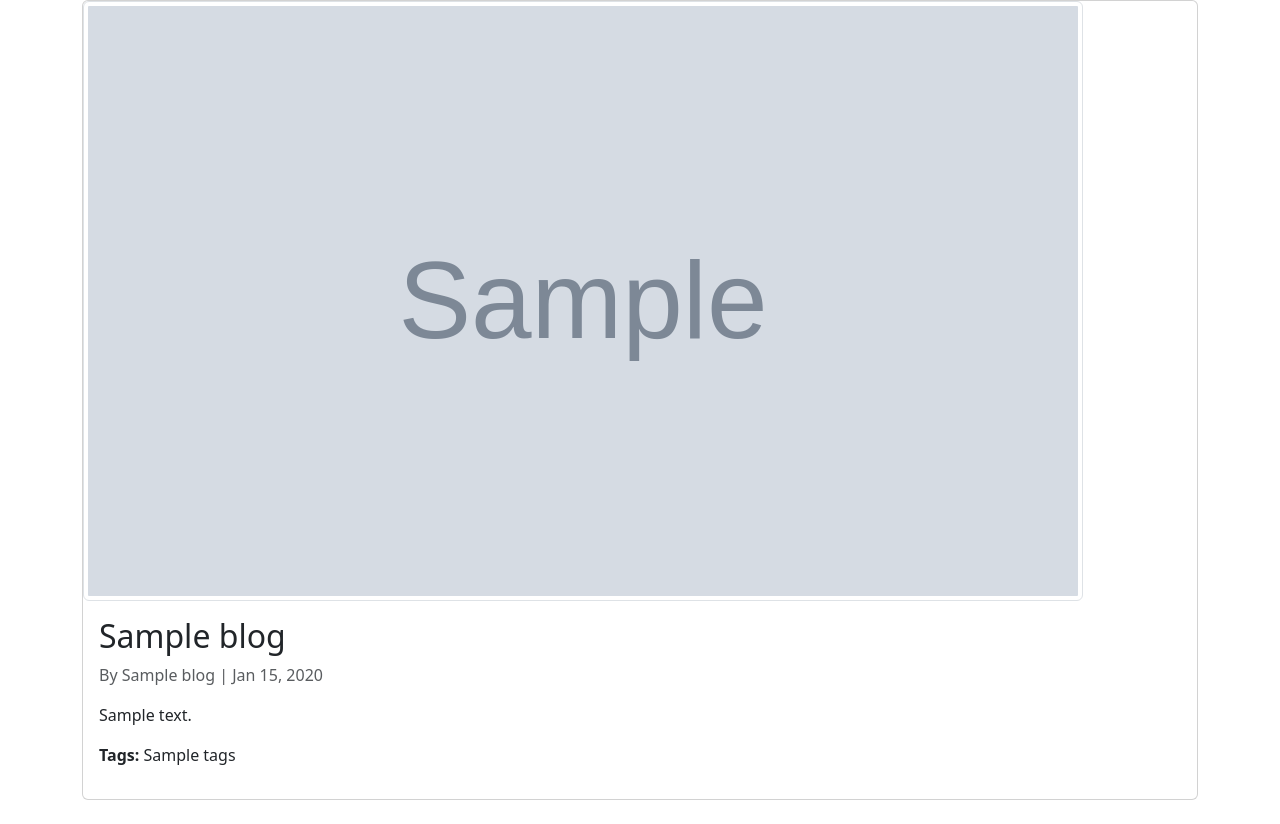
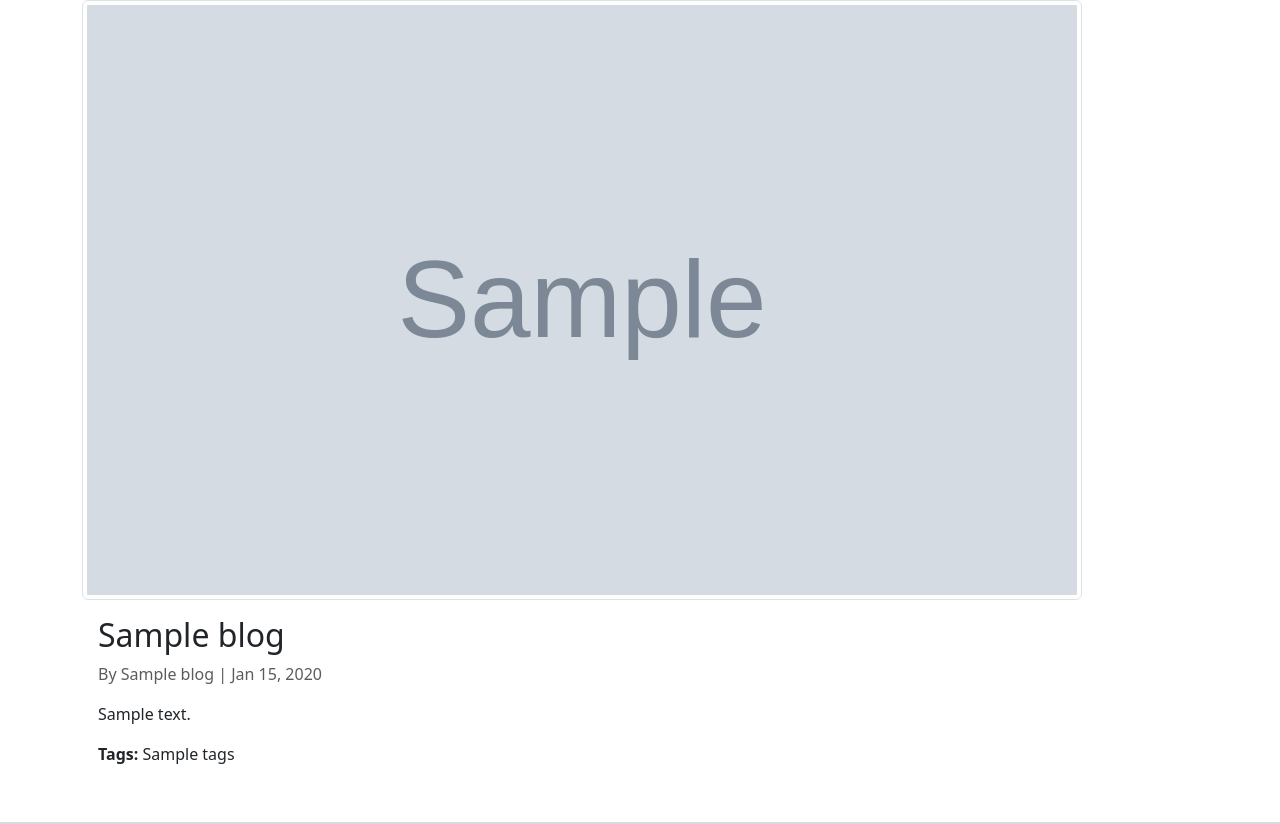
Before and after one commit to prasad-xma/django-blog-project, a Django app: template blogs/templates/blogs/blog_detail.html in a window 1280 px wide. Shown: the part 56-880 px from the top of the page. Run offline with Django 5.2, Linux system fonts and the light colour scheme; the template is opened without the code that fills it: most values are stand-ins (such as "Sample title", 1, 10 or a date in 2020); grey boxes marked "Sample" are stand-in pictures; data that the repository does not hold is empty.

Commit message:
update: add style in blog_detail template

```diff
--- a/blogs/templates/blogs/blog_detail.html
+++ b/blogs/templates/blogs/blog_detail.html
@@ -4,11 +4,11 @@
 {% block title %}{{ blog.title }}{% endblock title %}
 
 {% block content %}
-    <div class="card mb-4">
+    <div class="card border-0 mb-4">
         {% if blog.image %}
             <img src="{{ blog.image.url }}" class="img-thumbnail" style="height: 600px; width: 1000px; object-fit: cover;" alt="{{ blog.title }}">
         {% endif %}
-        <div class="card-body">
+        <div class="card-body" style="width: 1000px;">
             <h2 class="card-title">{{ blog.title }}</h2>
             <p class="text-muted">
                 By {{ blog.owner_name }} | {{ blog.created_at|date:"M d, Y" }}
```
